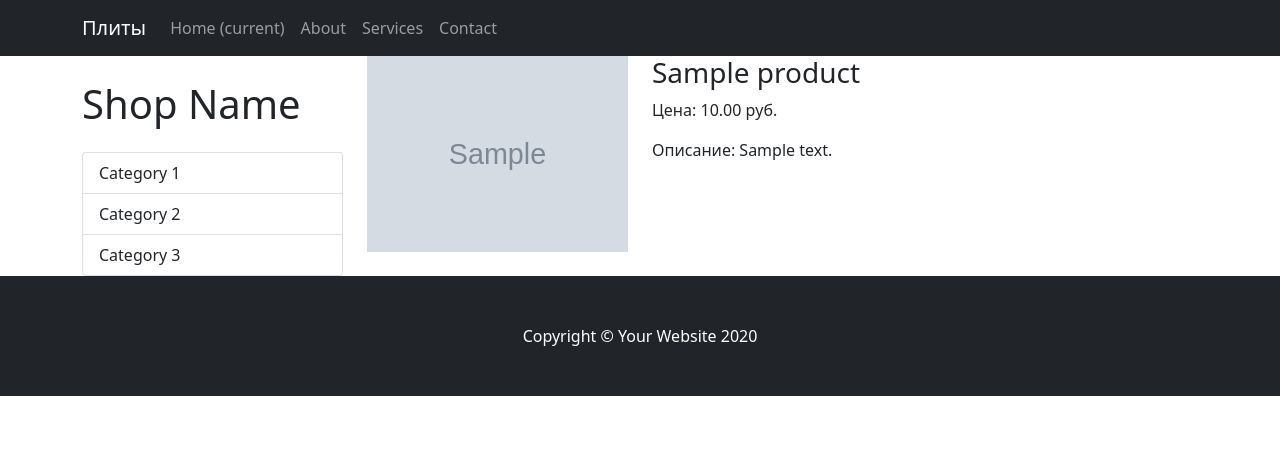
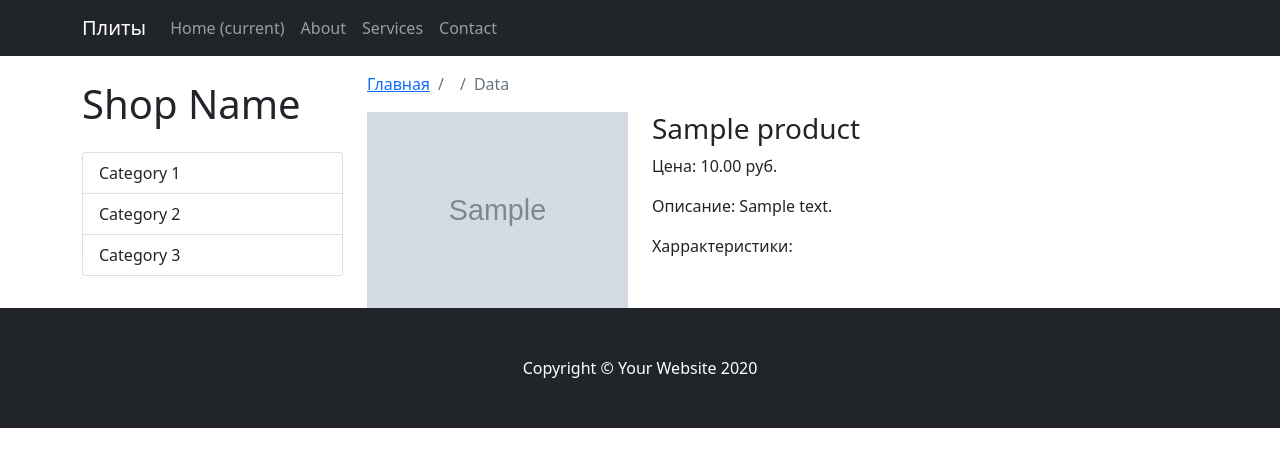
Before and after one commit to K-s2/online-shop, a Django app: template mainapp/templates/product_detail.html in a window 1280 px wide. Shown: the top 467 px of the page. Run offline with Django 3.2, Linux system fonts and the light colour scheme; the template is opened without the code that fills it: values that come from a table or form of the project are taken from there, others are empty; data comes from the database, SQL or seed files in the repository; tables that the repository leaves empty hold one stand-in row (values such as "Sample post"); grey boxes marked "Sample" are stand-in pictures; some libraries are stand-ins or nearby versions.

Commit message:
Update product_detail.html

```diff
--- a/mainapp/templates/product_detail.html
+++ b/mainapp/templates/product_detail.html
@@ -1,8 +1,16 @@
 {% extends 'base.html' %}
 
 {% block content %}
+<nav aria-label="breadcrumb" class="mt-3">
+  <ol class="breadcrumb">
+    <li class="breadcrumb-item"><a href="{% url 'base' %}">Главная</a></li>
+    <li class="breadcrumb-item"><a href="#">{{ product.category.name }}</a></li>
+    <li class="breadcrumb-item active" aria-current="page">Data</li>
+  </ol>
+</nav>
 
 <div class ="row">
+
     <div class="col-md-4">
         <img src="{{ product.image.url }}" class="img-fluid">
     </div>
@@ -10,6 +18,7 @@
         <h3>{{ product.title }}</h3>
         <p>Цена: {{ product.price }} руб.</p>
         <p>Описание: {{ product.description }}</p>
+        <p>Харрактеристики: </p>
     </div>
 </div>
 
```
